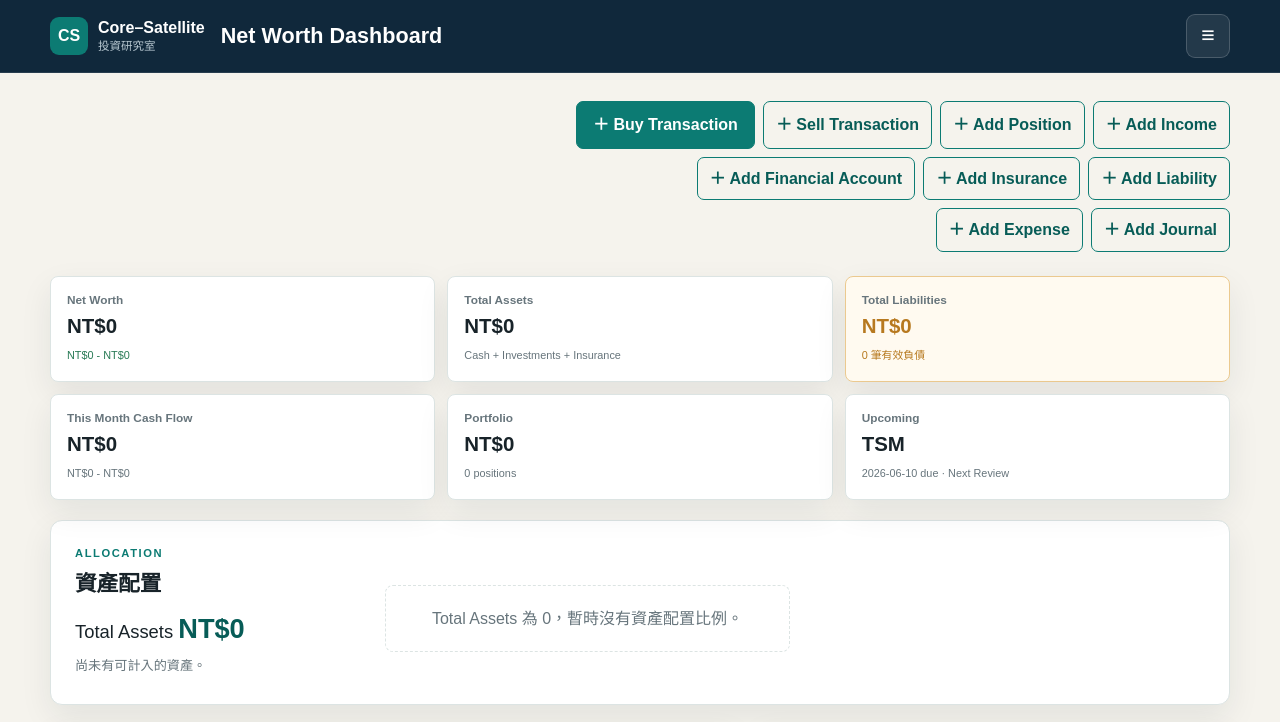
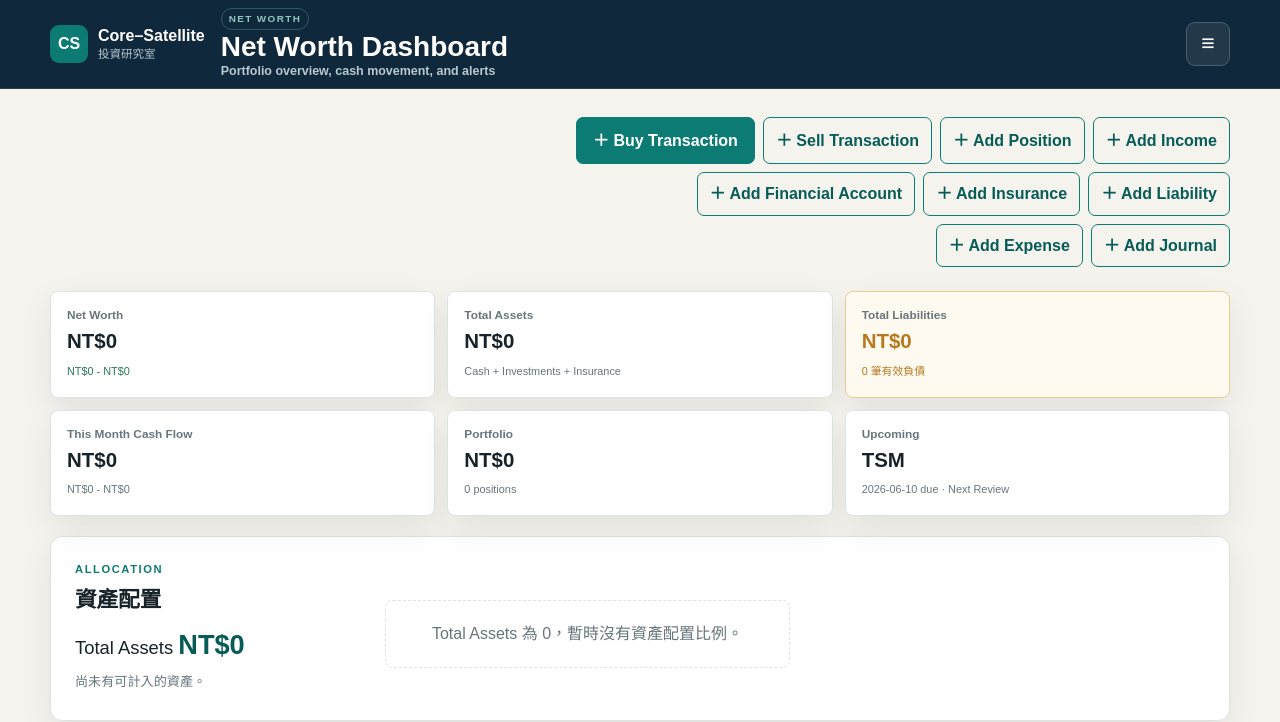
Before and after one commit to tingyu8257-debug/asset-managment-app, a website: page index.html in a window 1280 px wide. Shown: the top 722 px of the page. Drawn offline with Linux system fonts and the light colour scheme.

Commit message:
title improvement 3

```diff
--- a/css/style.css
+++ b/css/style.css
@@ -33,6 +33,45 @@ body.is-standalone .site-header { background: #0c2438; }
 .brand-mark { display: grid; width: 38px; height: 38px; place-items: center; border-radius: 9px; background: var(--teal); font-weight: 800; }
 .brand strong, .brand small { display: block; }
 .brand small { margin-top: 3px; color: #b8c8d1; font-size: 0.72rem; }
+.route-heading {
+  display: grid;
+  flex: 1 1 auto;
+  min-width: 0;
+  gap: 2px;
+  padding: 8px 0;
+}
+.route-kicker {
+  width: fit-content;
+  padding: 2px 7px;
+  border: 1px solid rgba(120, 200, 191, 0.3);
+  border-radius: 999px;
+  color: #8fc7c1;
+  font-size: 0.62rem;
+  font-weight: 800;
+  letter-spacing: 0.14em;
+}
+.mobile-route-title {
+  display: block;
+  min-width: 0;
+  overflow: hidden;
+  color: #fff;
+  font-size: clamp(1.15rem, 2.4vw, 1.75rem);
+  font-weight: 850;
+  line-height: 1.08;
+  text-overflow: ellipsis;
+  white-space: nowrap;
+}
+.route-description {
+  display: block;
+  min-width: 0;
+  overflow: hidden;
+  color: #b8c8d1;
+  font-size: 0.78rem;
+  font-weight: 700;
+  line-height: 1.25;
+  text-overflow: ellipsis;
+  white-space: nowrap;
+}
 .mobile-nav-toggle { display: grid; flex: 0 0 auto; width: 44px; height: 44px; place-items: center; border: 1px solid rgba(255, 255, 255, 0.18); border-radius: 9px; background: rgba(255, 255, 255, 0.08); color: #fff; font-size: 1.45rem; font-weight: 800; line-height: 1; }
 .main-nav {
   position: absolute;
@@ -211,6 +250,7 @@ progress { width: 100%; height: 8px; accent-color: var(--teal); }
 .alternate-section { background: var(--cream); }
 .section-heading { align-items: end; margin-bottom: 24px; }
 .section-heading > div:first-child { display: none; }
+.section-heading:not(:has(.api-actions)):not(:has(> button)) { display: none; }
 .section-heading h2 { margin-bottom: 3px; font-size: 2rem; }
 .toolbar { display: grid; grid-template-columns: 1.5fr repeat(3, 1fr); gap: 12px; margin-bottom: 18px; padding: 16px; border: 1px solid var(--border); border-radius: 10px; background: var(--surface); }
 .research-toolbar { grid-template-columns: minmax(220px, 1.5fr) repeat(4, minmax(130px, 1fr)); align-items: end; }
@@ -363,19 +403,6 @@ dialog::backdrop { background: rgba(5, 24, 36, 0.68); }
 .mobile-home-button circle { stroke: #78c8bf; }
 .mobile-home-button path { stroke: #fff; }
 .mobile-home-button.is-hidden { display: none; }
-.mobile-route-title {
-  display: block;
-  min-width: 0;
-  flex: 1 1 auto;
-  overflow: hidden;
-  color: #fff;
-  font-size: 1.35rem;
-  font-weight: 800;
-  line-height: 1.2;
-  text-overflow: ellipsis;
-  white-space: nowrap;
-}
-
 @media (max-width: 960px) {
   .topbar { gap: 14px; padding: 12px 0; }
   .stat-grid, .dashboard-row-three { grid-template-columns: repeat(2, 1fr); }
@@ -469,6 +496,16 @@ dialog::backdrop { background: rgba(5, 24, 36, 0.68); }
   #assets .section-heading h2::after { content: "Accounts"; }
   body[data-route="insurance"] #assets .section-heading h2::after { content: "Insurance"; }
   body[data-route="liabilities"] #assets .section-heading h2::after { content: "Liabilities"; }
+  .hero-heading > div:first-child, .section-heading > div:first-child {
+    display: none !important;
+  }
+  .hero-heading > div:first-child::after, .section-heading > div:first-child::after, .section-heading h2::after {
+    display: none !important;
+    content: none !important;
+  }
+  .section-heading:not(:has(.api-actions)):not(:has(> button)) {
+    display: none;
+  }
   .quick-actions-toggle {
     display: flex;
     align-items: center;
--- a/index.html
+++ b/index.html
@@ -13,7 +13,7 @@
   <meta name="apple-mobile-web-app-status-bar-style" content="black-translucent">
   <meta name="mobile-web-app-capable" content="yes">
   <link rel="apple-touch-icon" href="icons/apple-touch-icon.png">
-  <link rel="stylesheet" href="css/style.css?v=1.2.3">
+  <link rel="stylesheet" href="css/style.css?v=1.2.4">
   <script src="js/data.js" defer></script>
   <script src="js/app-constants.js" defer></script>
   <script src="js/asset-calculation-core.js" defer></script>
@@ -48,7 +48,7 @@
   <script src="js/personal-finance-form-controller.js" defer></script>
   <script src="js/cash-flow-form-controller.js" defer></script>
   <script src="js/pwa-registration.js" defer></script>
-  <script src="js/app.js?v=1.2.3" defer></script>
+  <script src="js/app.js?v=1.2.4" defer></script>
 </head>
 <body>
   <header class="site-header">
@@ -60,7 +60,11 @@
           <small>投資研究室</small>
         </span>
       </a>
-      <div class="mobile-route-title" aria-live="polite">Net Worth Dashboard</div>
+      <div class="route-heading" aria-live="polite">
+        <span class="route-kicker">NET WORTH</span>
+        <strong class="mobile-route-title">Net Worth Dashboard</strong>
+        <small class="route-description">Portfolio overview, cash movement, and alerts</small>
+      </div>
       <a class="mobile-home-button" href="#dashboard" aria-label="回 Dashboard">
         <svg viewBox="0 0 48 48" aria-hidden="true" focusable="false">
           <circle cx="24" cy="24" r="21"></circle>
--- a/js/app.js
+++ b/js/app.js
@@ -215,8 +215,13 @@
     const hash = portfolioRouter.syncHash();
     document.body.dataset.route = hash;
     document.querySelector(".mobile-home-button")?.classList.toggle("is-hidden", hash === "dashboard");
+    const routeMeta = getRouteHeaderMeta(hash);
+    const routeKicker = document.querySelector(".route-kicker");
     const mobileTitle = document.querySelector(".mobile-route-title");
-    if (mobileTitle) mobileTitle.textContent = getMobileRouteTitle(hash);
+    const routeDescription = document.querySelector(".route-description");
+    if (routeKicker) routeKicker.textContent = routeMeta.kicker;
+    if (mobileTitle) mobileTitle.textContent = routeMeta.title;
+    if (routeDescription) routeDescription.textContent = routeMeta.description;
     syncWorkspaceTabs(hash);
     document.querySelectorAll("[data-nav-group]").forEach((group) => group.classList.remove("nav-has-active"));
     document.querySelectorAll(".main-nav .nav-link").forEach((link) => {
@@ -227,17 +232,26 @@
   }
 
   function getMobileRouteTitle(route) {
-    if (route === "research-dashboard") return "Companies";
-    if (route === "watchlist") return "Watchlist";
-    if (route === "positions") return "Positions";
-    if (route === "journal") return "Decisions";
-    if (route === "reviews") return "Reviews";
-    if (route === "assets" || route === "accounts") return "Accounts";
-    if (route === "insurance") return "Insurance";
-    if (route === "liabilities") return "Liabilities";
-    if (route === "cash-flow") return "Cash Flow";
-    if (route === "records") return "Records";
-    return "Net Worth Dashboard";
+    return getRouteHeaderMeta(route).title;
+  }
+
+  function getRouteHeaderMeta(route) {
+    const routes = {
+      dashboard: ["NET WORTH", "Net Worth Dashboard", "Portfolio overview, cash movement, and alerts"],
+      "research-dashboard": ["INVESTMENT", "Companies", "Research quality, thesis status, and review priority"],
+      watchlist: ["INVESTMENT", "Watchlist", "候選標的、觀察階段、下一次檢查與決策入口"],
+      positions: ["INVESTMENT", "Positions", "持倉、成本、損益與交易紀錄"],
+      journal: ["INVESTMENT", "Decisions", "買賣理由、執行狀態與決策脈絡"],
+      reviews: ["INVESTMENT", "Reviews", "投資回顧、錯誤模式與可重用 Lessons"],
+      assets: ["ASSET CORE", "Accounts", "帳戶、保單、負債與離線資產核心"],
+      accounts: ["ASSET CORE", "Accounts", "帳戶、保單、負債與離線資產核心"],
+      insurance: ["ASSET CORE", "Insurance", "保單價值、繳費狀態與保障資料"],
+      liabilities: ["ASSET CORE", "Liabilities", "負債餘額、利率與還款提醒"],
+      "cash-flow": ["CASH FLOW", "Cash Flow", "收入、支出、預算與週期項目"],
+      records: ["RECORDS", "Records", "決策紀錄、回顧與備份入口"]
+    };
+    const [kicker, title, description] = routes[route] || routes.dashboard;
+    return { kicker, title, description };
   }
 
   function syncWorkspaceTabs(route) {
--- a/service-worker.js
+++ b/service-worker.js
@@ -1,4 +1,4 @@
-const CACHE_VERSION = "core-satellite-v1.2.3";
+const CACHE_VERSION = "core-satellite-v1.2.4";
 
 const APP_SHELL = [
   "./",
```
Also changed, not shown: tests/milestoneJ-pwa.test.cjs (+1 -1 lines).
